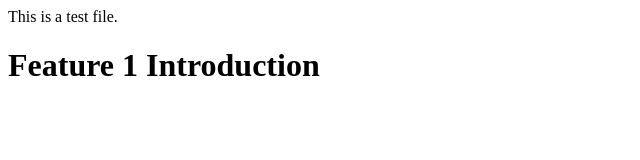
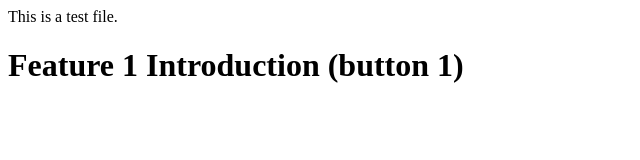
Before and after one commit to mohitgawale/localrepo, a plain HTML site: page index.html in a window 1280 px wide. Shown: the whole page, without its empty margins (0-640 px from the left). Drawn offline with Linux system fonts and the light colour scheme.

```diff
--- a/index.html
+++ b/index.html
@@ -1,3 +1,3 @@
 <p> This is a test file.</p>
 
-<h1> Feature 1 Introduction</h1>
+<h1> Feature 1 Introduction (button 1)</h1>
```
